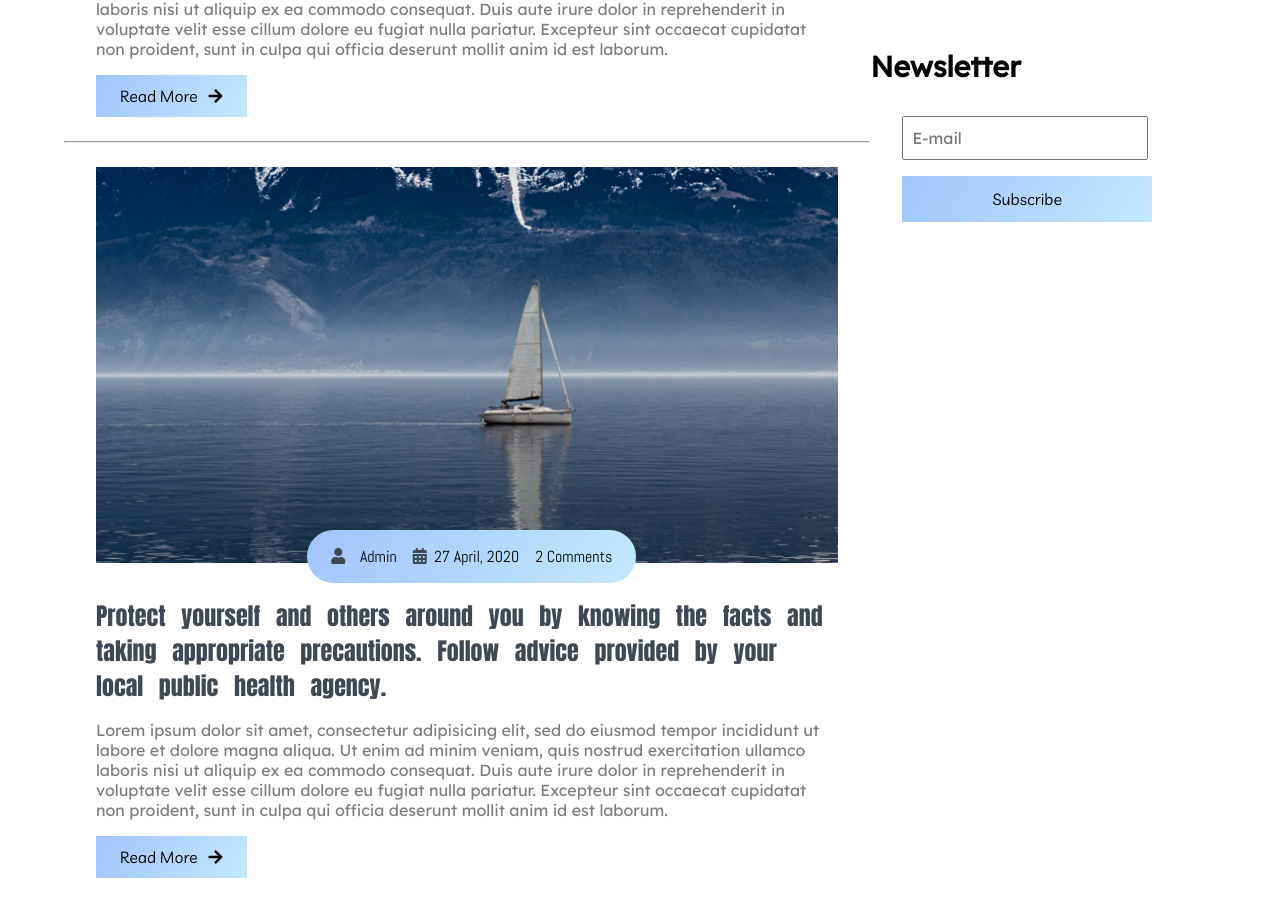
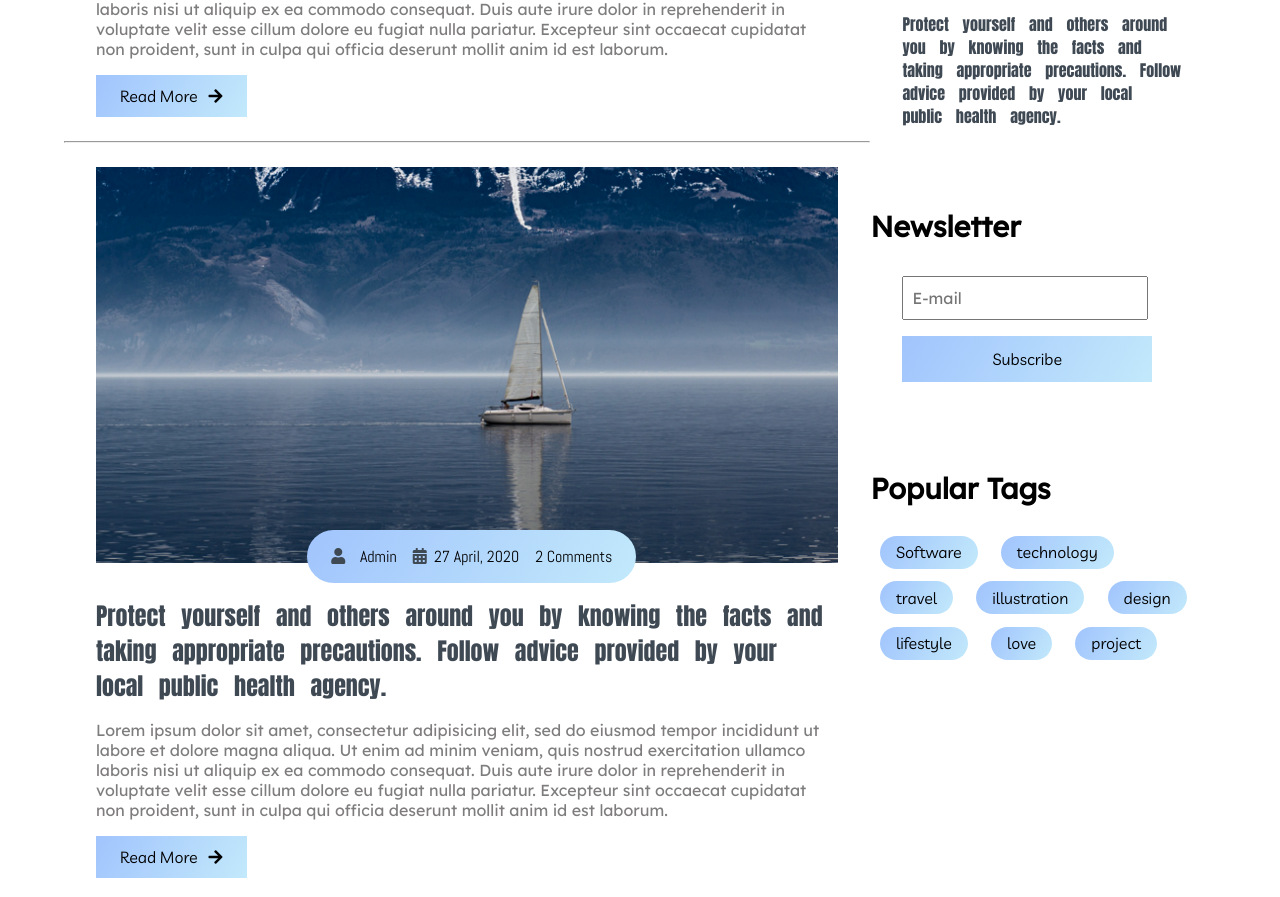
Before and after one commit to itskhanarif/Blog-Website, a plain HTML site: page index.html in a window 1280 px wide. Shown: the part 3893-4790 px from the top of the page. Drawn offline with Linux system fonts and the light colour scheme.

Commit message:
popular tags of side bar of main content completed

```diff
--- a/css/style.css
+++ b/css/style.css
@@ -313,7 +313,7 @@ p{
             /* ************Catagory End*********** */
             /* ***************Popular Post Start*************** */
             .site-content .main-content-side-bar .popular-post{
-              margin-top: 8rem;
+              margin-top: 18rem;
             }
             .site-content .main-content-side-bar .popular-post .post-info{
               background: white!important;
@@ -347,6 +347,16 @@ p{
               margin: 1rem 0;
             }
             /* *****************Newsletter End************** */
+            /* **************Popular Tags Start************ */
+            .site-content .main-content-side-bar .popular-tags {
+              margin-top: 4rem;
+            }
+            .site-content .main-content-side-bar .popular-tags .tag-btn{
+              background: var(--sky);
+              padding: 0.4rem 1rem;
+              margin: 0.4rem 0.6rem;
+            }
+            /* **************Popular Tags End************ */
       /* *************Main Site Content Side Bar End************** */
 
 /* **********Main Site Section End********** */
--- a/index.html
+++ b/index.html
@@ -354,6 +354,18 @@
               <button class="btn form-btn">Subscribe</button>
             </div>
           </div>
+          <div class="popular-tags">
+            <h2>Popular Tags</h2>
+            <button class="btn tag-btn">Software</button>
+            <button class="btn tag-btn">technology</button>
+            <button class="btn tag-btn">travel</button>
+            <button class="btn tag-btn">illustration</button>
+            <button class="btn tag-btn">design</button>
+            <button class="btn tag-btn">lifestyle</button>
+            <button class="btn tag-btn">love</button>
+            <button class="btn tag-btn">project</button>
+
+          </div>
         </aside>
       </div>
     </section>
```
